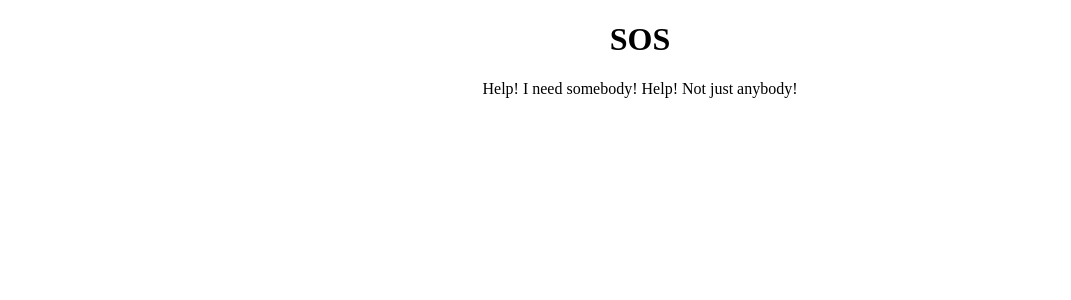
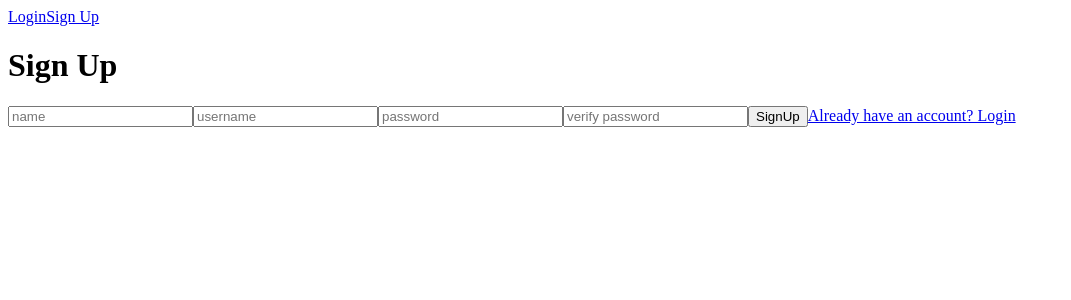
Before and after one commit to kdmatthews/CapstoneProject, a React (Create React App) app in the folder capstone/: page /signup in a window 1280 px wide. Shown: the top 300 px of the page, without its empty margins (0-1071 px from the left). Built offline with nearby package versions, Linux system fonts and the light colour scheme.

Commit message:
login and signup form made and linked to navbar

```diff
--- a/capstone/src/App.js
+++ b/capstone/src/App.js
@@ -1,12 +1,28 @@
 
 import './App.css';
+import Login from './components/Login';
+import SignUp from './components/SignUp';
+import Navbar from './components/Navbar';
+import { BrowserRouter as Router, Switch, Route, Redirect } from "react-router-dom";
+
 
 function App() {
   return (
+    <Router>
+      <Navbar />
+      <Switch>
+        <Route path="/login">
+        <Login />
+        </Route>
+        <Route path="/signup">
+        <SignUp />
+        </Route>
     <div className="App">
       <h1>SOS</h1>
      <p>Help! I need somebody! Help! Not just anybody!</p>
     </div>
+    </Switch>
+    </Router>
   );
 }
 
--- /dev/null
+++ b/capstone/src/components/Login.js
@@ -0,0 +1,13 @@
+import React from 'react'
+
+export default function Login() {
+    return (
+        <div>
+            <h1>Login</h1>
+            <input type="text" placeholder="username"/>
+            <input type="password" placeholder="password"/>
+            <button>Login</button>
+            <a href="/signup">Create User</a>
+        </div>
+    )
+}
--- /dev/null
+++ b/capstone/src/components/Navbar.js
@@ -0,0 +1,14 @@
+import React from 'react';
+import { navbarData } from './NavbarData';
+import NavbarLinks from './NavbarLinks';
+
+export default function Navbar() {
+
+    return (
+        <>
+          {navbarData?.map((linkData)=>(
+              <NavbarLinks linkData={linkData} />
+          ))}
+        </>
+    )
+}
--- /dev/null
+++ b/capstone/src/components/NavbarData.js
@@ -0,0 +1,4 @@
+export const navbarData = [
+   {name: "Login", path: "/login"},
+   {name: "Sign Up", path: "/signup"},
+]
--- /dev/null
+++ b/capstone/src/components/NavbarLinks.js
@@ -0,0 +1,11 @@
+import React from 'react';
+import {Link} from "react-router-dom";
+
+
+export default function NavbarLinks(props) {
+    return (
+        <>
+         <Link to={props.linkData.path}>{props.linkData.name}</Link>
+        </>
+    )
+}
--- /dev/null
+++ b/capstone/src/components/SignUp.js
@@ -0,0 +1,15 @@
+import React from 'react'
+
+export default function SignUp() {
+    return (
+        <div>
+            <h1>Sign Up</h1>
+            <input type="text" placeholder="name"/>
+            <input type="text" placeholder="username"/>
+            <input type="password" placeholder="password"/>
+            <input type="password" placeholder="verify password"/>
+            <button>SignUp</button>
+            <a href="/login">Already have an account? Login</a>
+        </div>
+    )
+}
--- a/capstone/src/index.js
+++ b/capstone/src/index.js
@@ -1,11 +1,19 @@
 import React from 'react';
 import ReactDOM from 'react-dom';
 import App from './App';
+import logger from "redux-logger";
+import { createStore, applyMiddleware } from "redux";
+import { Provider } from "react-redux";
+import { rootReducer } from './reducers/rootReducer';
+
+const store = createStore(rootReducer, applyMiddleware(logger));
 
 
 ReactDOM.render(
   <React.StrictMode>
+    <Provider store={store}>
     <App />
+    </Provider>
   </React.StrictMode>,
   document.getElementById('root')
 );
--- /dev/null
+++ b/capstone/src/reducers/featuredReducer.js
@@ -0,0 +1,12 @@
+const initialState = {
+
+}
+
+const Featured = (state=initialState,action) => {
+    switch(action.type){
+        default:
+            return state
+    }
+}
+
+export default Featured;
--- /dev/null
+++ b/capstone/src/reducers/rootReducer.js
@@ -0,0 +1,6 @@
+import { combineReducers } from "redux";
+import Featured from "./featuredReducer";
+
+export const rootReducer = combineReducers({
+    Featured,
+});
```
